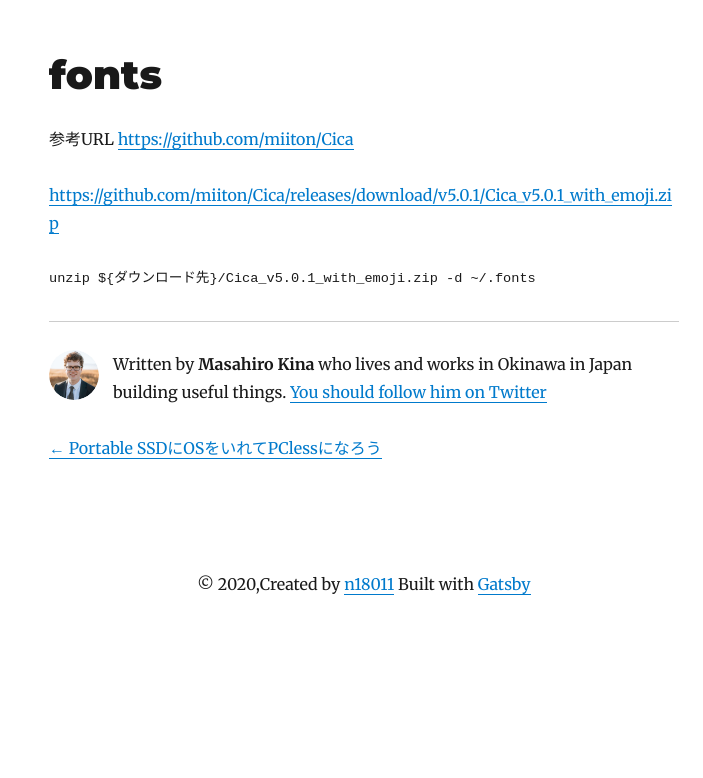
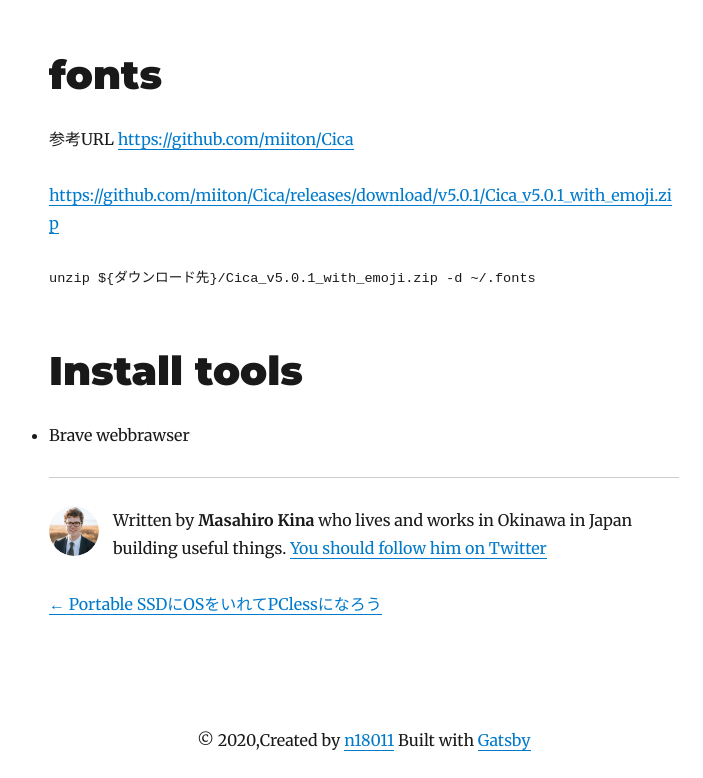
Before and after one commit to n18011/n18011-cms-blog, a Gatsby site: page /blog/ubuntu-studio-20-04-setup/ in a window 1280 px wide. Shown: the part 1054-1832 px from the top of the page, without its empty margins (276-979 px from the left). Before the commit the page ends 1676 px from the top, so only its background shows below. Built offline with nearby package versions, Linux system fonts and the light colour scheme; Gatsby itself is replaced by a stand-in of ours; some packages are replaced by stand-ins of ours; code samples lack their colours.

Commit message:
Update Blog “ubuntu-studio-20-04-setup”

````diff
--- a/content/blog/ubuntu-studio-20-04-setup.md
+++ b/content/blog/ubuntu-studio-20-04-setup.md
@@ -44,3 +44,5 @@ https://github.com/miiton/Cica/releases/download/v5.0.1/Cica_v5.0.1_with_emoji.z
 ```
 unzip ${ダウンロード先}/Cica_v5.0.1_with_emoji.zip -d ~/.fonts
 ```
+# Install tools
+- Brave webbrawser
````
